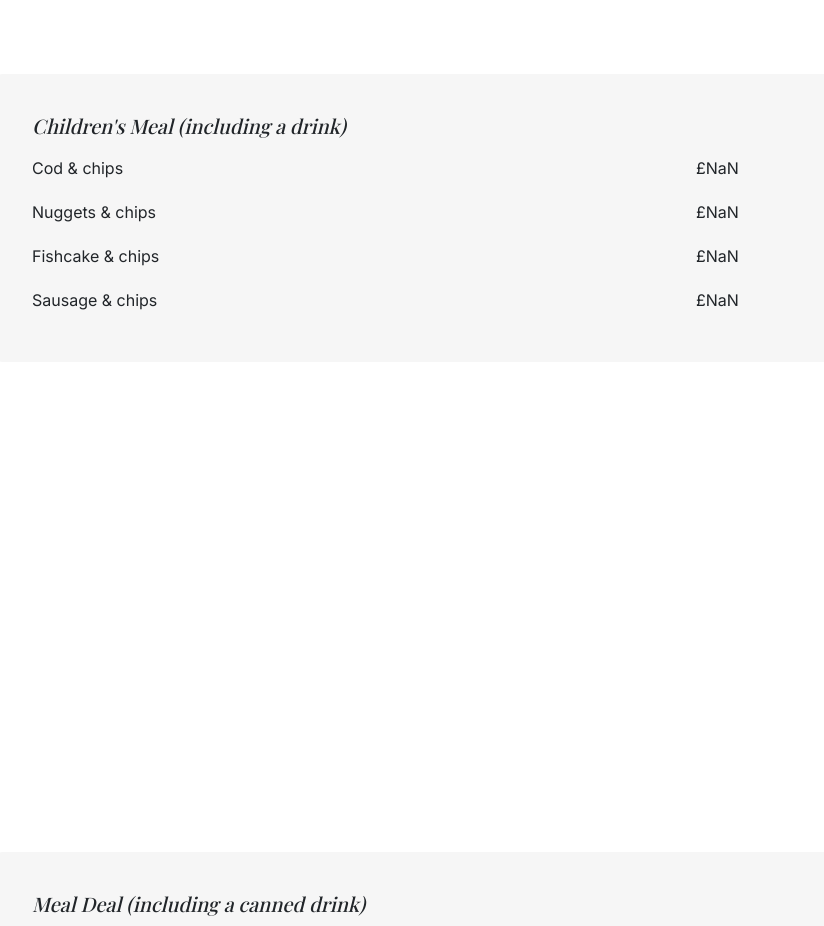
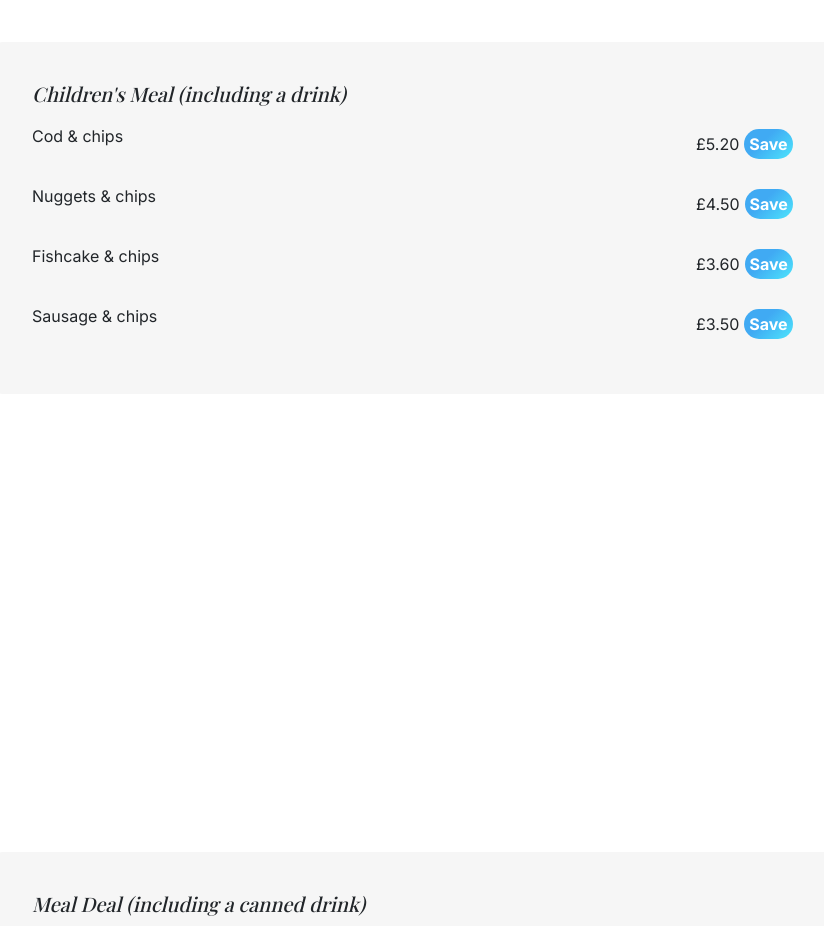
Before and after one commit to EvaSuper0115/fish-n-chips, a React (Create React App) app: page / in a window 1280 px wide. Shown: the part 9860-10786 px from the top of the page, without its empty margins (58-882 px from the left). Built offline with nearby package versions, Linux system fonts and the light colour scheme; a web font is replaced by a local one.

Commit message:
made children meals menu to variables

```diff
--- a/src/MenuChildrensMeal.js
+++ b/src/MenuChildrensMeal.js
@@ -1,15 +1,35 @@
 import React from "react";
 import MenuItemGrid from "./MenuItemGrid";
 export default function MenuChildrensMeal(props) {
+  const childrenCodChipsPrice = [{ price: 5.2 }];
+  const childrenNuggestChipsPrice = [{ price: 4.5 }];
+  const childrenFishcakeChipsPrice = [{ price: 3.6 }];
+  const childrenSausageChipsPrice = [{ price: 3.5 }];
   return (
     <div className="MenuOthers" id={props.menuDetails.menuHref}>
       <div className="section-padding">
         <div className="menu-card">
           <h3 className="itallic-subHeading">{`${props.menuDetails.menuTitle} (including a drink)`}</h3>
-          <MenuItemGrid food="Cod & chips" price={["£5.20"]} />
-          <MenuItemGrid food="Nuggets & chips" price={["£4.50"]} />
-          <MenuItemGrid food="Fishcake & chips" price={["£3.60"]} />
-          <MenuItemGrid food="Sausage & chips" price={["£3.50"]} />
+          <MenuItemGrid
+            food="Cod & chips"
+            price={childrenCodChipsPrice}
+            button={props.button}
+          />
+          <MenuItemGrid
+            food="Nuggets & chips"
+            price={childrenNuggestChipsPrice}
+            button={props.button}
+          />
+          <MenuItemGrid
+            food="Fishcake & chips"
+            price={childrenFishcakeChipsPrice}
+            button={props.button}
+          />
+          <MenuItemGrid
+            food="Sausage & chips"
+            price={childrenSausageChipsPrice}
+            button={props.button}
+          />
         </div>
       </div>
     </div>
--- a/src/MenuItemGrid.js
+++ b/src/MenuItemGrid.js
@@ -23,7 +23,6 @@ export default function MenuItemGrid(props) {
                 {price.size} £{Number(price.price).toFixed(2)}
               </span>
               <span
-                value={addedFood}
                 onClick={(event) => handleAdd(event, price.price)}
                 title={`save ${props.food} to note`}
               >
```
